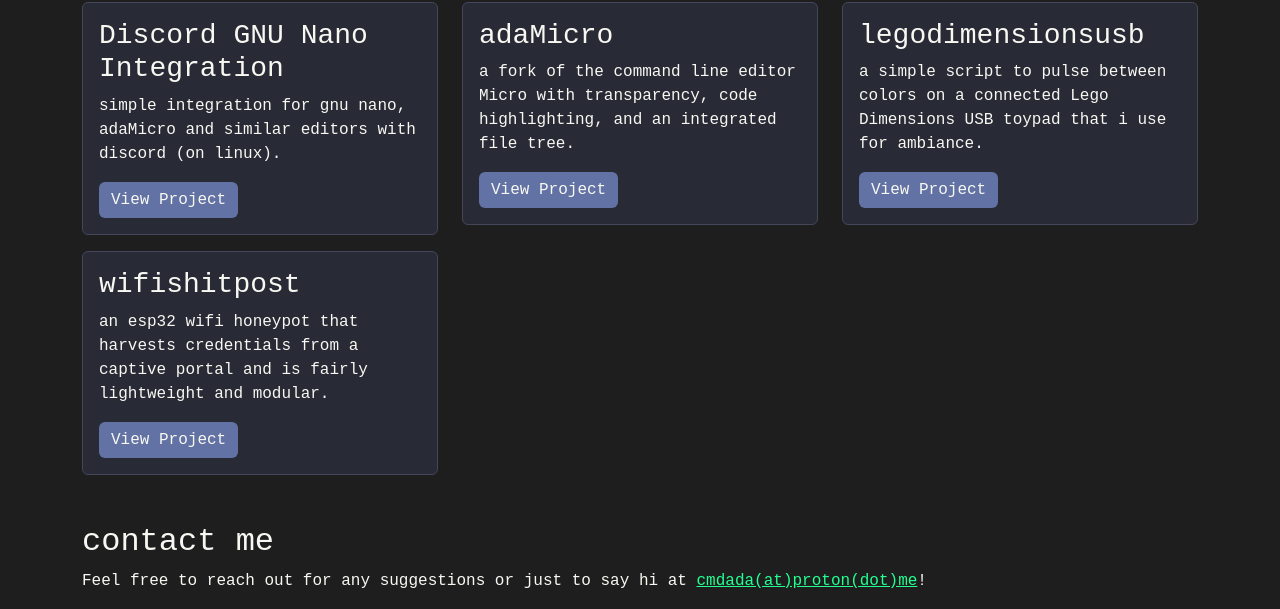
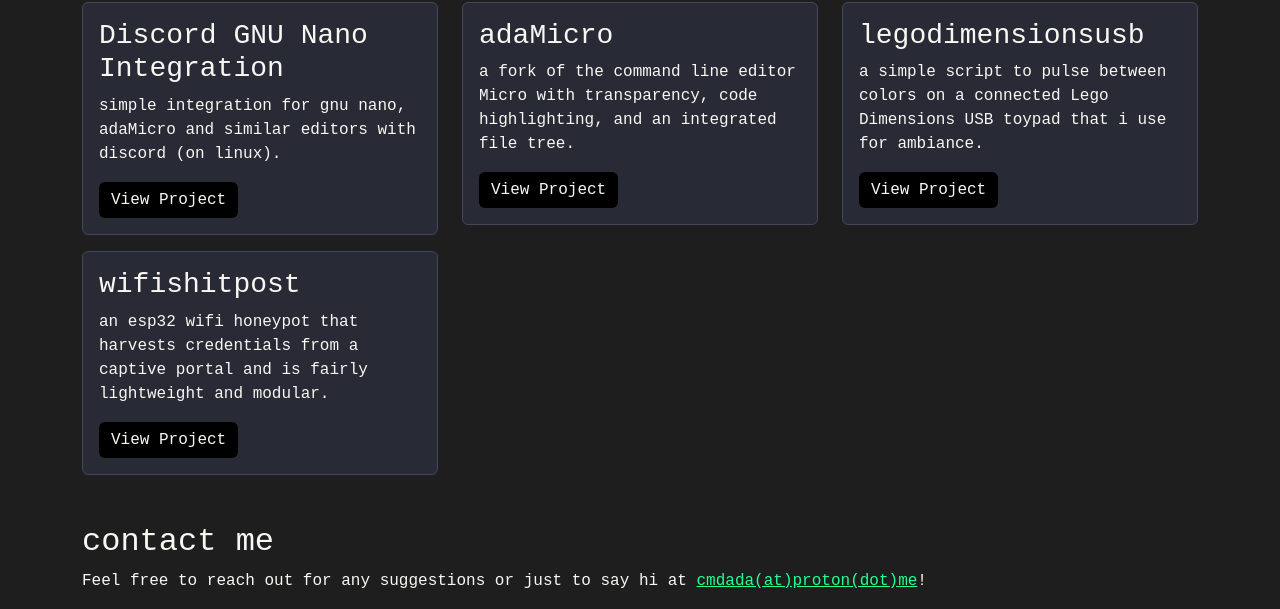
Before and after one commit to cmdada/adabit2, a plain HTML site: page index.html in a window 1280 px wide. Shown: the part 259-868 px from the top of the page. Drawn offline with Linux system fonts and the light colour scheme.

Commit message:
woah contrast buttons

```diff
--- a/custom.css
+++ b/custom.css
@@ -40,12 +40,11 @@ input[type="text"], textarea {
 
 /* Terminal-like button */
 .btn-primary {
-    background-color: #6272a4; /* Slightly lighter background */
+    background-color: #000000; /* Slightly lighter background */
     border: none;
     color: #f8f8f2; /* Light text */
 }
 .btn-primary:a {
-    background-color: #6272a4; /* Slightly lighter background */
     border: none;
     color: #f8f8f2; /* Light text */
 }
```
